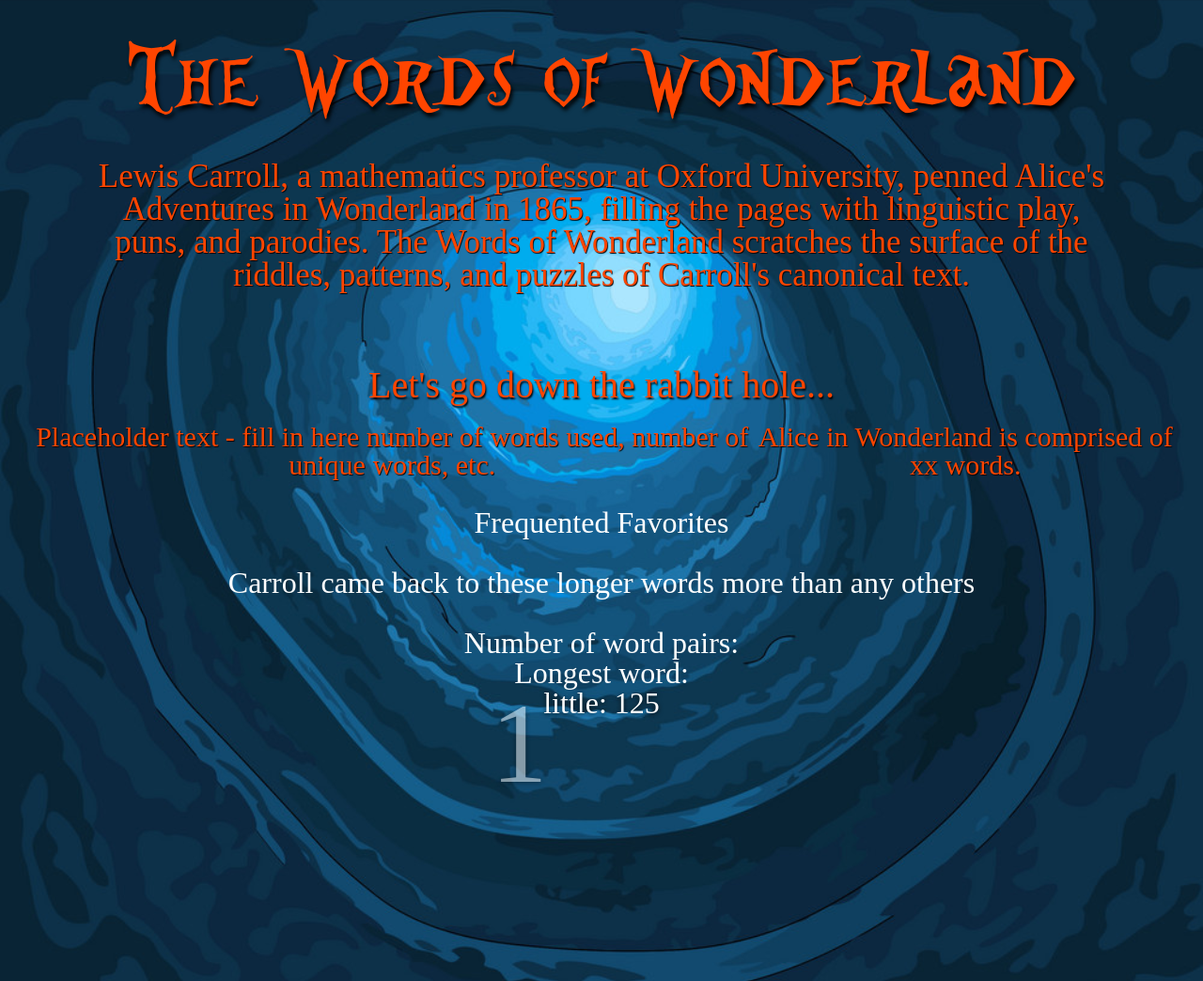
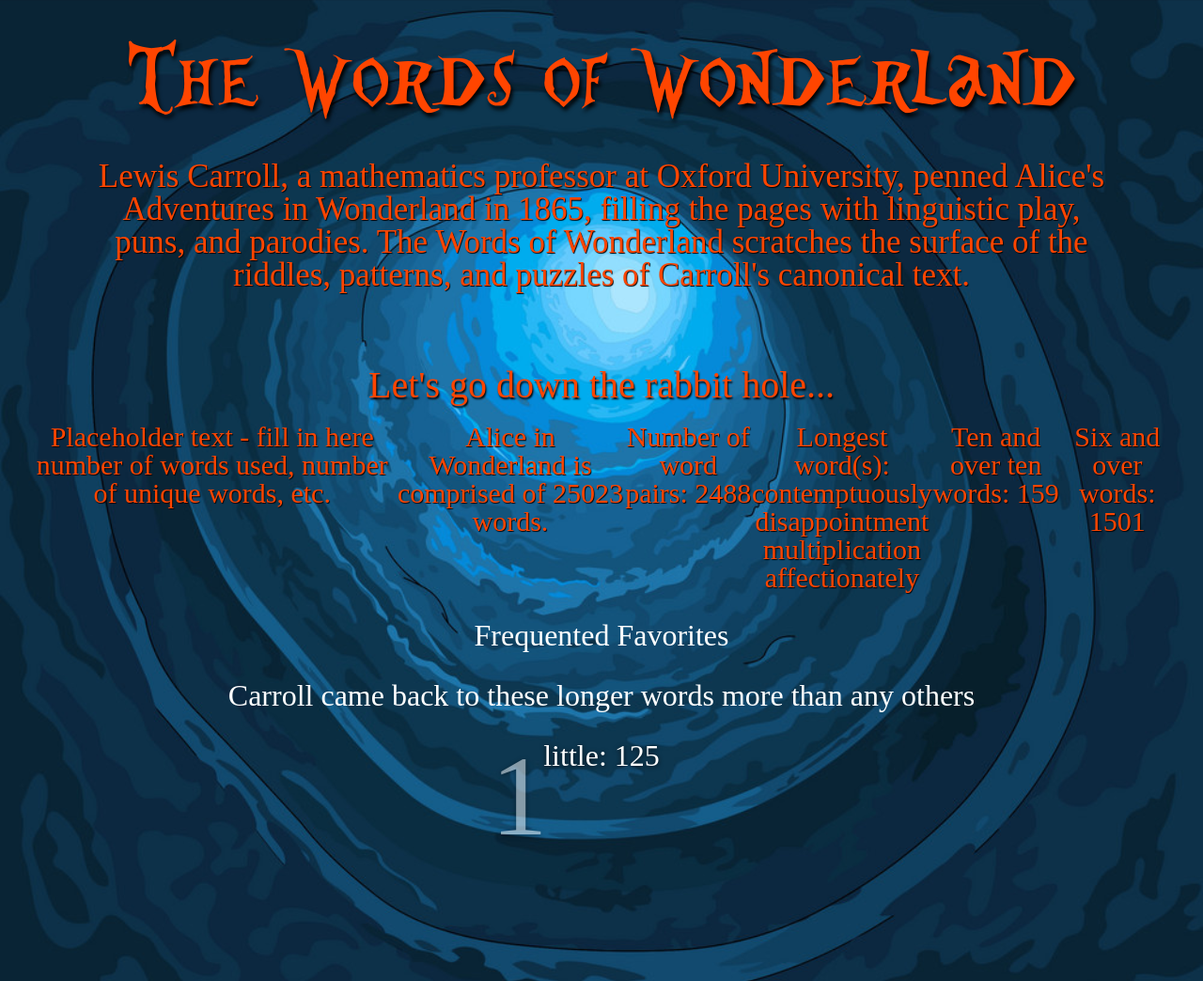
Before and after one commit to cjburchfield/down-the-rabbit-hole, a website built with webpack: page index.html in a window 1280 px wide. Shown: the top 1044 px of the page at 94% size. Built offline with nearby package versions, Linux system fonts and the light colour scheme; files whose address does not match are found by name.

Commit message:
New stats added

```diff
--- a/index.html
+++ b/index.html
@@ -28,9 +28,13 @@
 
   <div id= "stats-intro">
     <h2>Placeholder text - fill in here number of words used, number of unique words, etc.</h2>
-    <h3>Alice in Wonderland is comprised of xx words.</h3>
+    <h3>Alice in Wonderland is comprised of <span id="total-words"></span> words.</h3>
     <br>
-    <h3></h3>
+    <div>Number of word pairs: <span id="num-pairs"></span></div>
+    <div>Longest word(s): <span id="longest-word"></span></div>
+    <div>Ten and over ten words: <span id="ten-words"></span></div>
+    <div>Six and over words: <span id="six-words"></span></div>
+
   </div>
 
     <div id="combined-chapters-container">
@@ -38,8 +42,6 @@
       <br>
       <h2>Carroll came back to these longer words more than any others</h2>
       <br>
-      <p>Number of word pairs: <span id="num-pairs"></span></p>
-      <p>Longest word: <span id="longest-word"></span></p>
     </div>
 
     <div id="invented">
--- a/src/index.js
+++ b/src/index.js
@@ -11,7 +11,7 @@
 import { chapter10 } from "./chapter-objects/chapterTen";
 import { chapter11 } from "./chapter-objects/chapterEleven";
 import { chapter12 } from "./chapter-objects/chapterTwelve";
-import { combineChapters, createTopWordsList } from "./scripts/combined-chapters";
+import { combineChapters, createTopWordsList, createLongestWordsList } from "./scripts/combined-chapters";
 
 document.addEventListener("DOMContentLoaded", () => {
   const definitions = document.getElementById("definitions");
@@ -23,4 +23,18 @@
   const combinedChaptersContainer = document.getElementById("combined-chapters-container");
   const topWordsList = createTopWordsList(combinedData.topWords);
   combinedChaptersContainer.appendChild(topWordsList.topWordsList);
+
+  const numPairsElement = document.getElementById("num-pairs");
+  const longestWordElement = document.getElementById("longest-word");
+  const totalWordsElement = document.getElementById("total-words");
+  const tenElement = document.getElementById("ten-words");
+  const sixElement = document.getElementById("six-words");
+
+  sixElement.textContent = combinedData.sixWords;
+  tenElement.textContent = combinedData.tenWords;
+  totalWordsElement.textContent = combinedData.totalWords;
+  numPairsElement.textContent = combinedData.numPairs;
+
+  const longestWordsList = createLongestWordsList(combinedData.longestWords);
+  longestWordElement.appendChild(longestWordsList.longestWordsList);
 });
--- a/src/scripts/combined-chapters.js
+++ b/src/scripts/combined-chapters.js
@@ -1,8 +1,10 @@
 export const combineChapters = (chapters) => {
     const combinedBook = {};
+    let totalWords = 0;
 
     for (const chapter of chapters) {
       for (const [word, count] of Object.entries(chapter)) {
+          totalWords += count;
         if (combinedBook.hasOwnProperty(word)) {
           combinedBook[word] += count;
         } else {
@@ -13,18 +15,32 @@
 
     const sortedBook = Object.entries(combinedBook).sort((a, b) => b[1] - a[1]);
     const filteredBook = sortedBook.filter(([word, count]) => word.length > 5);
+    const sixWords = sortedBook.filter(([word, count]) => word.length > 5).length;
+    const tenWords = sortedBook.filter(([word, count]) => word.length > 9).length;
 
-    let longestWord = '';
+    // let longestWord = '';
+    // for (const [word, count] of sortedBook) {
+    //   if (word.length > longestWord.length) {
+    //     longestWord = word;
+    //   }
+    // }
+
+    let longestWord = ''
+    let longestWords = [];
     for (const [word, count] of sortedBook) {
       if (word.length > longestWord.length) {
-        longestWord = word;
-      }
+            longestWord = word;
+        longestWords = [word];
+      } else if (word.length === longestWord.length) {
+        longestWords.push(word)
+    }
     }
 
 
+
     const topWords = filteredBook.slice(0, 10);
-    const numPairs = filteredBook.length;
-    return { topWords, numPairs, longestWord };
+    const numPairs = sortedBook.length;
+    return { topWords, numPairs, longestWords, totalWords, tenWords, sixWords };
 
 }
     export const createTopWordsList = (topWords) => {
@@ -52,3 +68,13 @@
 
       return { topWordsList };
     };
+
+    export const createLongestWordsList = (longestWords) => {
+      const longestWordsList = document.createElement("ul");
+      for (const word of longestWords) {
+        const listItem = document.createElement("li");
+        listItem.textContent = word;
+        longestWordsList.appendChild(listItem);
+      }
+      return { longestWordsList };
+    };
```
Also changed, not shown: todo.md (+3 -2 lines), dist/main.js.
